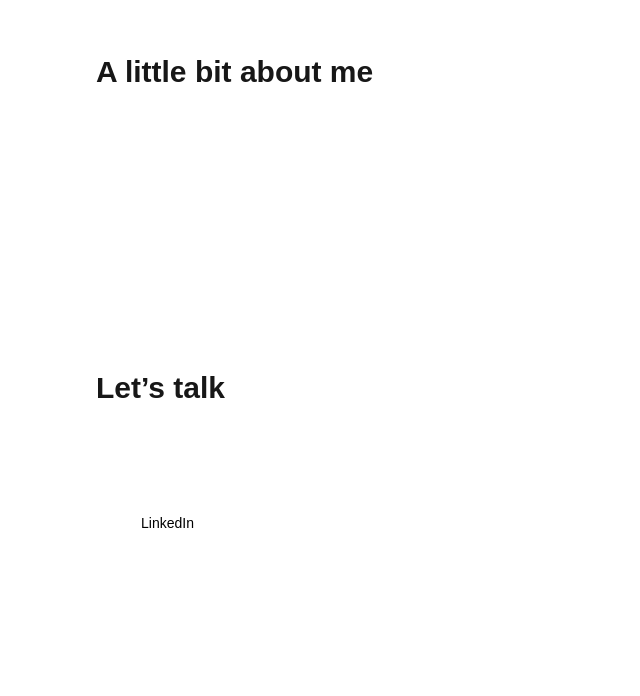
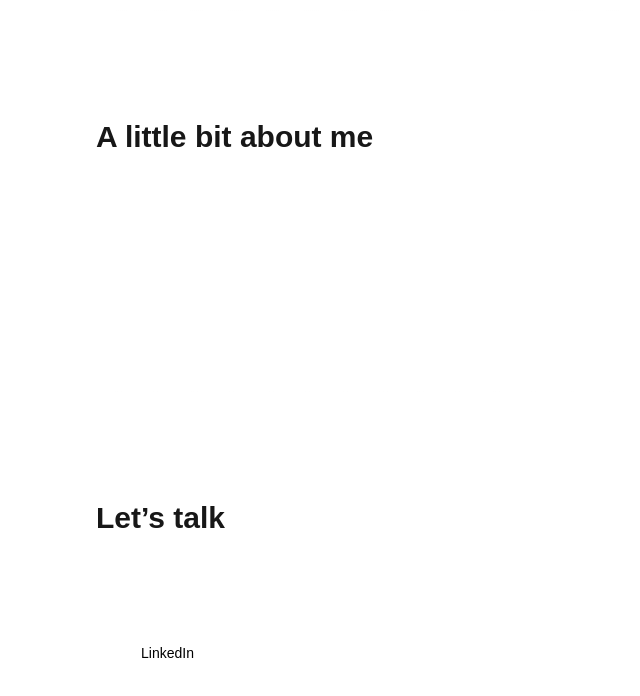
Before and after one commit to SahishnuCB/portfolio, a Next.js app: page / in a window 1280 px wide. Shown: the part 974-1670 px from the top of the page, without its empty margins (0-640 px from the left). Built offline with nearby package versions, Linux system fonts and the light colour scheme.

Commit message:
style: add subtle section separators

```diff
--- a/src/app/globals.css
+++ b/src/app/globals.css
@@ -40,3 +40,12 @@ body {
 html {
   scroll-behavior: smooth;
 }
+
+.section-sep {
+  height: 1px;
+  width: 100%;
+  background: linear-gradient(to right,
+      transparent,
+      rgba(255, 255, 255, 0.14),
+      transparent);
+}
--- a/src/components/Section.tsx
+++ b/src/components/Section.tsx
@@ -24,6 +24,7 @@ export function Section({
         <h2 className="mt-3 text-2xl md:text-3xl font-semibold">{title}</h2>
         ) : null}
         <div className={cn(title ? "mt-6" : "mt-4")}>{children}</div>
+        <div className="section-sep mt-16 opacity-40" />
     </section>
     );
 }
```
